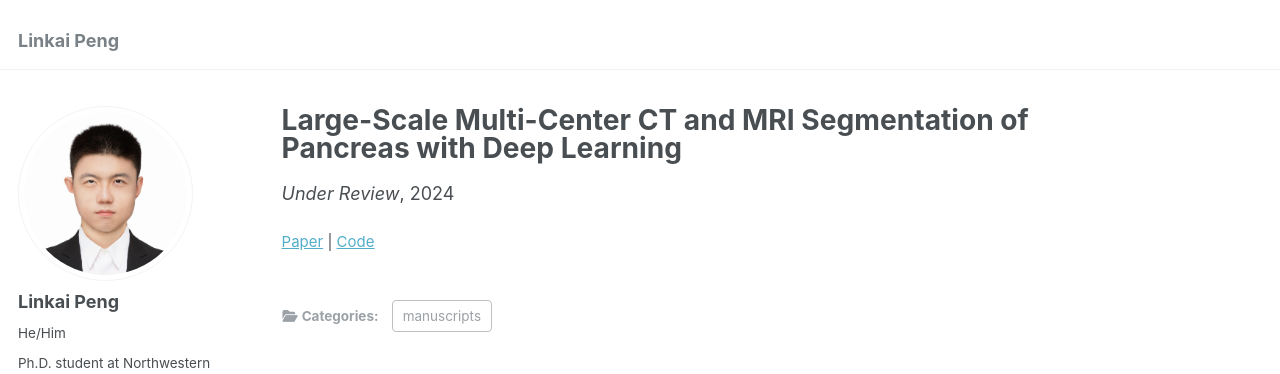
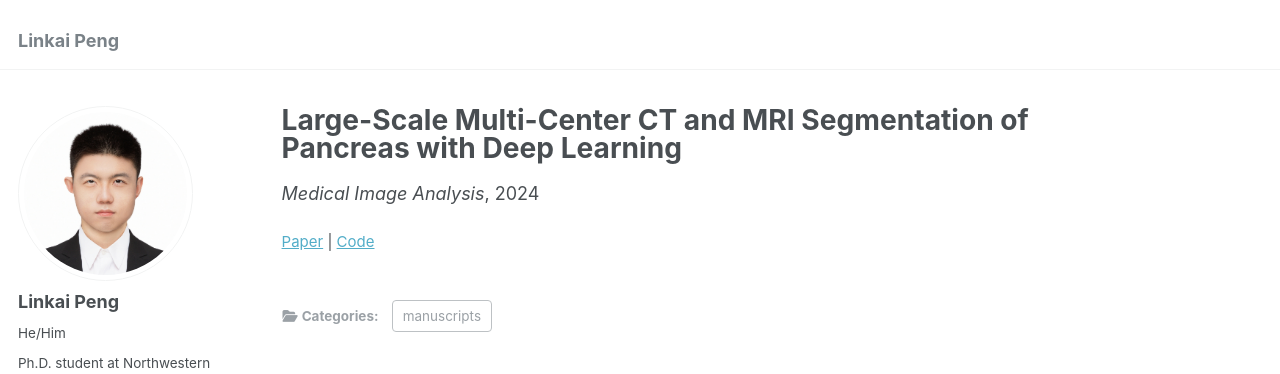
Before and after one commit to lkpengcs/lkpengcs.github.io, a Jekyll site: the page built from _publications/j2-pansegnet_mia.md, in a window 1280 px wide and 977 px high. Shown: the top 374 px of the window. Built offline with Jekyll 4.4.1, drawn with Linux system fonts in a browser that asks for light colours; some web fonts are replaced.

Commit message:
update pansegnet

```diff
--- a/_publications/j2-pansegnet_under_review.md
+++ b/_publications/j2-pansegnet_mia.md
@@ -2,10 +2,10 @@
 title: "Large-Scale Multi-Center CT and MRI Segmentation of Pancreas with Deep Learning"
 collection: publications
 category: manuscripts
-permalink: /publication/pansegnet_under_review
+permalink: /publication/pansegnet_mia
 # excerpt: 'MICCAI-AIPAD 2024'
 # date: 2024-10
-venue: 'Under Review'
+venue: 'Medical Image Analysis'
 slidesurl: 'https://github.com/NUBagciLab/PaNSegNet'
 paperurl: 'https://arxiv.org/abs/2405.12367'
 ---
```
